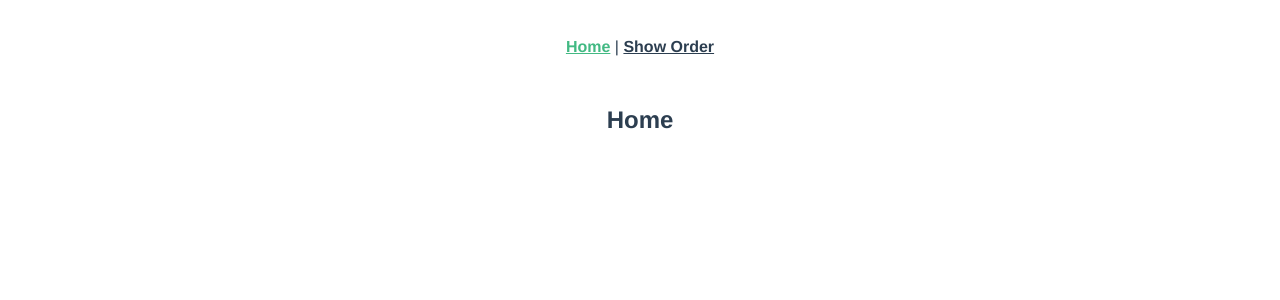
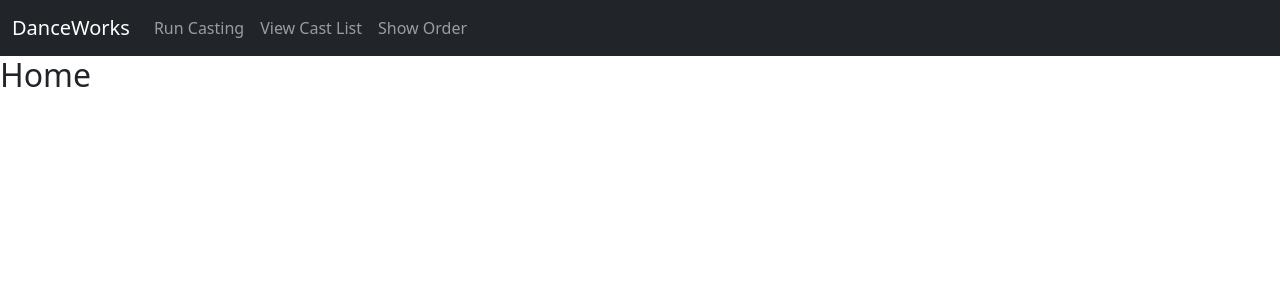
Before and after one commit to cemiller220/dw_casting_app, a Vue app: page / in a window 1280 px wide. Shown: the top 300 px of the page. Built offline with nearby package versions, Linux system fonts and the light colour scheme.

Commit message:
add bootstrap and navbar

```diff
--- a/package.json
+++ b/package.json
@@ -8,6 +8,7 @@
     "lint": "vue-cli-service lint"
   },
   "dependencies": {
+    "bootstrap": "^5.0.0-beta1",
     "core-js": "^3.6.5",
     "vue": "^3.0.0",
     "vue-router": "^4.0.0-0",
--- a/public/index.html
+++ b/public/index.html
@@ -4,13 +4,14 @@
     <meta charset="utf-8">
     <meta http-equiv="X-UA-Compatible" content="IE=edge">
     <meta name="viewport" content="width=device-width,initial-scale=1.0">
-    <link rel="icon" href="<%= BASE_URL %>favicon.ico">
+    <link href="https://cdn.jsdelivr.net/npm/bootstrap@5.0.0-beta1/dist/css/bootstrap.min.css" rel="stylesheet" integrity="sha384-giJF6kkoqNQ00vy+HMDP7azOuL0xtbfIcaT9wjKHr8RbDVddVHyTfAAsrekwKmP1" crossorigin="anonymous">
+<!--    <link rel="icon" href="<%= BASE_URL %>favicon.ico">-->
     <title><%= htmlWebpackPlugin.options.title %></title>
   </head>
   <body>
-    <noscript>
-      <strong>We're sorry but <%= htmlWebpackPlugin.options.title %> doesn't work properly without JavaScript enabled. Please enable it to continue.</strong>
-    </noscript>
+<!--    <noscript>-->
+<!--      <strong>We're sorry but <%= htmlWebpackPlugin.options.title %> doesn't work properly without JavaScript enabled. Please enable it to continue.</strong>-->
+<!--    </noscript>-->
     <div id="app"></div>
     <!-- built files will be auto injected -->
   </body>
--- a/src/App.vue
+++ b/src/App.vue
@@ -1,30 +1,26 @@
 <template>
-  <div id="nav">
-    <router-link to="/">Home</router-link> |
-    <router-link to="/show_order">Show Order</router-link>
-  </div>
+  <the-header></the-header>
   <router-view/>
 </template>
 
 <style>
-#app {
-  font-family: Avenir, Helvetica, Arial, sans-serif;
-  -webkit-font-smoothing: antialiased;
-  -moz-osx-font-smoothing: grayscale;
-  text-align: center;
-  color: #2c3e50;
-}
+  @import url("https://fonts.googleapis.com/css2?family=Roboto:wght@400;700&display=swap");
 
-#nav {
-  padding: 30px;
-}
+  * {
+    box-sizing: border-box;
+  }
 
-#nav a {
-  font-weight: bold;
-  color: #2c3e50;
-}
+  html {
+    font-family: "Roboto", sans-serif;
+  }
 
-#nav a.router-link-exact-active {
-  color: #42b983;
-}
+  body {
+    margin: 0;
+  }
 </style>
+<script>
+  import TheHeader from "./components/layout/TheHeader";
+  export default {
+    components: {TheHeader}
+  }
+</script>
--- /dev/null
+++ b/src/components/layout/TheHeader.vue
@@ -0,0 +1,47 @@
+<template>
+    <nav class="navbar navbar-expand-lg navbar-dark bg-dark">
+        <div class="container-fluid">
+            <router-link class="navbar-brand" to="/">DanceWorks</router-link>
+            <button class="navbar-toggler" type="button" data-bs-toggle="collapse" data-bs-target="#navbarNav" aria-controls="navbarNav" aria-expanded="false" aria-label="Toggle navigation">
+                <span class="navbar-toggler-icon"></span>
+            </button>
+            <div class="collapse navbar-collapse" id="navbarNav">
+                <ul class="navbar-nav">
+                    <li class="nav-item">
+                        <router-link class="nav-link" :class="{'active': runCastingActive}"
+                                     aria-current="page" to="/run_casting">Run Casting</router-link>
+                    </li>
+                    <li class="nav-item">
+                        <router-link class="nav-link" :class="{'active': castListActive}"
+                                     aria-current="page" to="/cast_list">View Cast List</router-link>
+                    </li>
+                    <li class="nav-item">
+                        <router-link class="nav-link" :class="{'active': showOrderActive}"
+                                     aria-current="page" to="/show_order">Show Order</router-link>
+                    </li>
+                </ul>
+            </div>
+        </div>
+    </nav>
+</template>
+
+<script>
+    export default {
+        name: "TheHeader",
+        computed: {
+            runCastingActive() {
+                return this.$route.path === '/run_casting';
+            },
+            castListActive() {
+                return this.$route.path === '/cast_list';
+            },
+            showOrderActive() {
+                return this.$route.path === '/show_order';
+            }
+        }
+    }
+</script>
+
+<style scoped>
+
+</style>
```
Also changed, not shown: src/main.js (+7 -1 lines), src/assets/logo.png (deleted), 1 other file (tests, documents, lock files or other folders).
